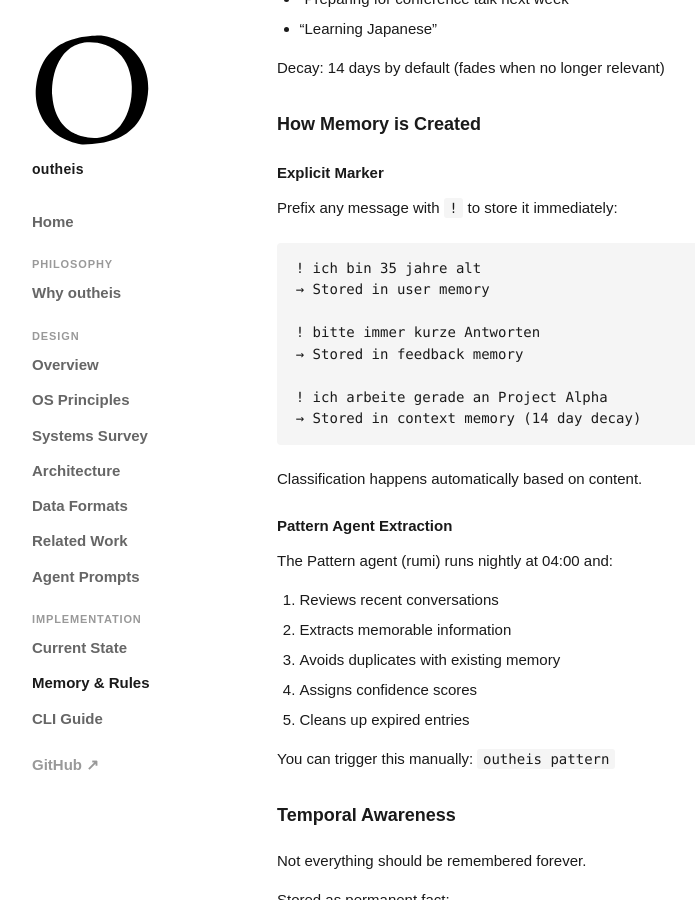
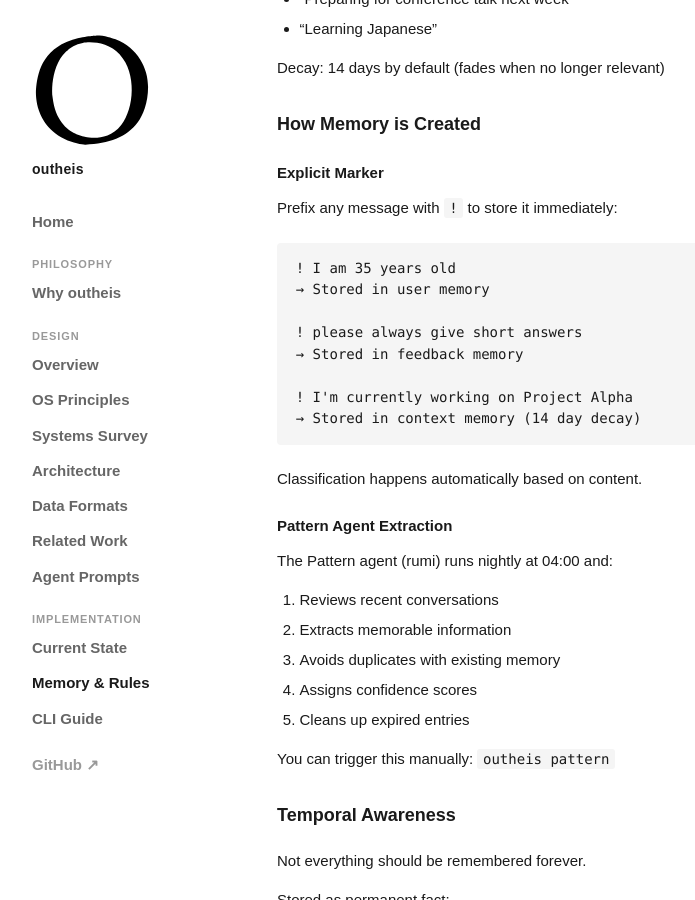
Before and after one commit to outheis-labs/outheis-minimal, a Jekyll site: the page built from web/memory/index.md, in a window 1280 px wide and 900 px high, scrolled down 1282 px. Shown: the whole window, without its empty margins (188-883 px from the left). Built offline with Jekyll 4.4.1, drawn with Linux system fonts in a browser that asks for light colours; some web fonts are replaced; some of the changed text lies outside the part shown.

Commit message:
Fix German examples in Memory docs → English

````diff
--- a/web/memory/index.md
+++ b/web/memory/index.md
@@ -64,13 +64,13 @@ Examples:
 Prefix any message with `!` to store it immediately:
 
 ```
-! ich bin 35 jahre alt
+! I am 35 years old
 → Stored in user memory
 
-! bitte immer kurze Antworten
+! please always give short answers
 → Stored in feedback memory
 
-! ich arbeite gerade an Project Alpha
+! I'm currently working on Project Alpha
 → Stored in context memory (14 day decay)
 ```
 
@@ -195,7 +195,7 @@ Agents use this naturally — they don't announce "I remember that..." but simpl
 
 If outheis has wrong information:
 
-1. **Explicit correction:** `! ich bin 36, nicht 35`
+1. **Explicit correction:** `! I'm 36, not 35`
 2. **CLI edit:** `outheis memory --clear user` then re-add
 3. **Direct file edit:** Modify JSON in `~/.outheis/human/memory/`
 
````
